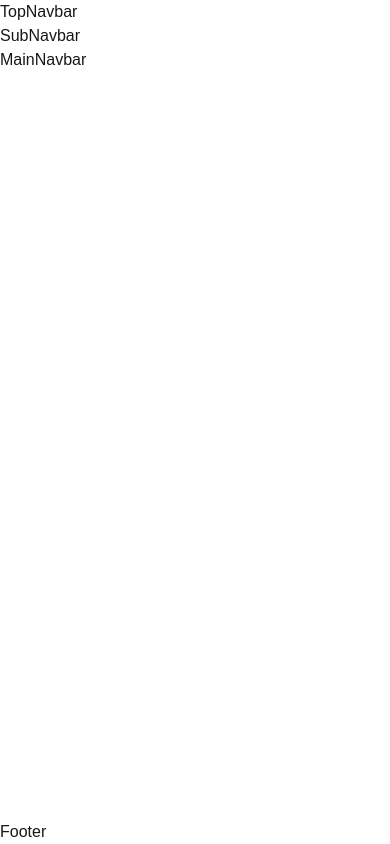
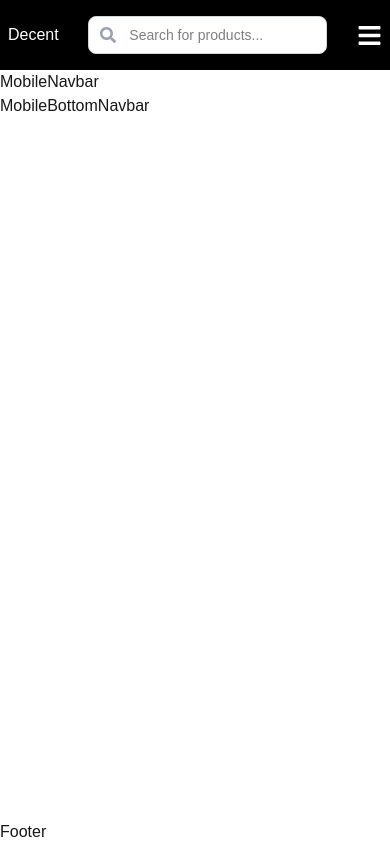
Before and after one commit to mrashed21/decent_demo, a Next.js app: page / in a window 390 px wide. Built offline with nearby package versions, Linux system fonts and the light colour scheme.

Commit message:
add mobile top navbar

```diff
--- a/src/app/globals.css
+++ b/src/app/globals.css
@@ -8,11 +8,15 @@
 :root {
   --background: #ffffff;
   --foreground: #171717;
+  --primary: #ffffff;
+  --secondary: #000000;
 }
 
 @theme inline {
   --color-background: var(--background);
   --color-foreground: var(--foreground);
+  --color-primary: var(--primary);
+  --color-secondary: var(--secondary);
   --font-sans: var(--font-geist-sans);
   --font-mono: var(--font-geist-mono);
 }
--- a/src/components/Reusable/InputPassword/InputPassword.tsx
+++ b/src/components/Reusable/IPasswordInput/PasswordInput.tsx
@@ -4,7 +4,7 @@ import { FieldError, UseFormRegister } from "react-hook-form";
 import { LuEyeOff } from "react-icons/lu";
 import { MdOutlineRemoveRedEye } from "react-icons/md";
 
-interface InputPasswordsProps {
+interface PasswordsInputProps {
   register: UseFormRegister<any>;
   name: string;
   lable?: string;
@@ -13,8 +13,7 @@ interface InputPasswordsProps {
   error?: FieldError;
 }
 
-
-const InputPassword:  React.FC<InputPasswordsProps> = ({
+const PasswordInput: React.FC<PasswordsInputProps> = ({
   register,
   name,
   lable,
@@ -66,4 +65,4 @@ const InputPassword:  React.FC<InputPasswordsProps> = ({
   );
 };
 
-export default InputPassword;
+export default PasswordInput;
--- a/src/components/Reusable/InputNumber/InputNumber.tsx
+++ b/src/components/Reusable/NumberInput/NumberInput.tsx
@@ -2,7 +2,7 @@ import React from "react";
 import { FieldError, UseFormRegister } from "react-hook-form";
 
 // New props for validation and error
-interface InputNumberProps {
+interface NumberInputProps {
   register: UseFormRegister<any>;
   name: string;
   lable?: string;
@@ -12,7 +12,7 @@ interface InputNumberProps {
   error?: FieldError;
 }
 
-const InputNumber: React.FC<InputNumberProps> = ({
+const NumberInput: React.FC<NumberInputProps> = ({
   register,
   name,
   lable,
@@ -41,4 +41,4 @@ const InputNumber: React.FC<InputNumberProps> = ({
   );
 };
 
-export default InputNumber;
+export default NumberInput;
--- /dev/null
+++ b/src/components/Reusable/SearchInput/SearchInput.tsx
@@ -0,0 +1,28 @@
+import { FaSearch } from "react-icons/fa";
+
+interface SearchInputProps {
+  placeholder?: string;
+  className?: string;
+}
+
+const SearchInput: React.FC<SearchInputProps> = ({
+  placeholder = "Search...",
+  className = "",
+}) => {
+  return (
+    <div className={`relative w-full max-w-sm `}>
+      <input
+        type="text"
+        placeholder={placeholder}
+        aria-label={placeholder}
+        className={`w-full border border-gray-300 rounded-lg pl-10 pr-4 py-2 text-sm focus:outline-none ${className}`}
+      />
+      <FaSearch
+        size={16}
+        className="absolute left-3 top-1/2 -translate-y-1/2 text-gray-400"
+      />
+    </div>
+  );
+};
+
+export default SearchInput;
--- a/src/components/shared/Navbar/MainNavbar.tsx
+++ b/src/components/shared/Navbar/MainNavbar.tsx
@@ -1,7 +1,7 @@
 "use client";
 
 const MainNavbar = () => {
-  return <section>MainNavbar</section>;
+  return <section className="hidden">MainNavbar</section>;
 };
 
 export default MainNavbar;
--- /dev/null
+++ b/src/components/shared/Navbar/MobileBottomNavbar.tsx
@@ -0,0 +1,6 @@
+"use client";
+const MobileBottomNavbar = () => {
+  return <div>MobileBottomNavbar</div>;
+};
+
+export default MobileBottomNavbar;
--- /dev/null
+++ b/src/components/shared/Navbar/MobileNavbar.tsx
@@ -0,0 +1,8 @@
+"use client"
+const MobileNavbar = () => {
+  return (
+    <div>MobileNavbar</div>
+  )
+}
+
+export default MobileNavbar
--- a/src/components/shared/Navbar/Navbar.tsx
+++ b/src/components/shared/Navbar/Navbar.tsx
@@ -1,6 +1,8 @@
 "use client";
 
 import MainNavbar from "./MainNavbar";
+import MobileBottomNavbar from "./MobileBottomNavbar";
+import MobileNavbar from "./MobileNavbar";
 import SubNavbar from "./SubNavbar";
 import TopNavbar from "./TopNavbar";
 
@@ -13,6 +15,10 @@ const Navbar = () => {
       <SubNavbar />
       {/* main navbar fo category menu */}
       <MainNavbar />
+      {/* navbar for mobile  */}
+      <MobileNavbar />
+      {/* mobile bottom navbar */}
+      <MobileBottomNavbar />
     </nav>
   );
 };
--- a/src/components/shared/Navbar/SubNavbar.tsx
+++ b/src/components/shared/Navbar/SubNavbar.tsx
@@ -1,6 +1,28 @@
 "use client";
+
+import SearchInput from "@/components/Reusable/SearchInput/SearchInput";
+import { FaBars } from "react-icons/fa";
+
 const SubNavbar = () => {
-  return <section>SubNavbar</section>;
+  return (
+    <section className="flex items-center justify-between py-4 px-2 md:px-5 lg:px-10 gap-5 bg-secondary text-primary">
+      {/* logo section */}
+      <div className="">
+        <h1>Decent</h1>
+      </div>
+      {/* search section */}
+      <div className="">
+        <SearchInput
+          placeholder="Search for products..."
+          className="bg-primary text-secondary"
+        />
+      </div>
+      {/* hamberger menu icon */}
+      <div className="">
+        <FaBars size={25} />
+      </div>
+    </section>
+  );
 };
 
 export default SubNavbar;
--- a/src/components/shared/Navbar/TopNavbar.tsx
+++ b/src/components/shared/Navbar/TopNavbar.tsx
@@ -1,6 +1,6 @@
 "use client";
 const TopNavbar = () => {
-  return <section>TopNavbar</section>;
+  return <section className="hidden">TopNavbar</section>;
 };
 
 export default TopNavbar;
```
Also changed, not shown: src/components/Reusable/TextInput/TextInput.tsx (renamed from src/components/Reusable/InputText/InputText.tsx, +4 -4 lines).
